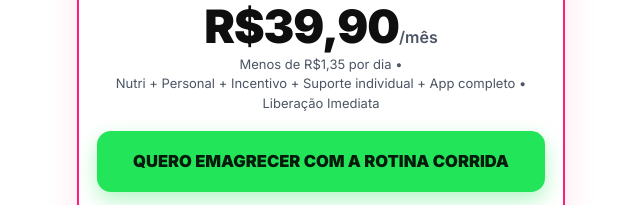
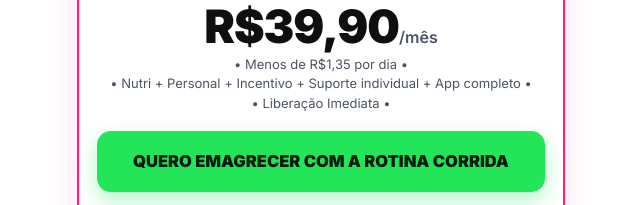
Before and after one commit to borasemexer/vendas, a plain HTML site: page index.html in a window 1280 px wide. Shown: the part 6381-6586 px from the top of the page, 319-959 px from the left. Drawn offline with Linux system fonts and the light colour scheme.

Commit message:
Update index.html

```diff
--- a/index.html
+++ b/index.html
@@ -737,7 +737,7 @@
 
       <div class="old-price">Valor do Tô Me Mexendo: <s>R$97,00/mês</s></div>
       <div class="price-tag">R$39,90<small>/mês</small></div>
-      <p style="font-size: 13px; color: var(--muted); margin-bottom: 18px;">Menos de R$1,35 por dia • <br>Nutri + Personal + Incentivo + Suporte individual + App completo •</br> Liberação Imediata</p>
+      <p style="font-size: 13px; color: var(--muted); margin-bottom: 18px;">• Menos de R$1,35 por dia • <br>• Nutri + Personal + Incentivo + Suporte individual + App completo •</br>• Liberação Imediata •</p>
 
       <a href="https://payfast.greenn.com.br/193821/offer/sL2xvI" class="cta-btn">QUERO EMAGRECER COM A ROTINA CORRIDA</a>
 
```
